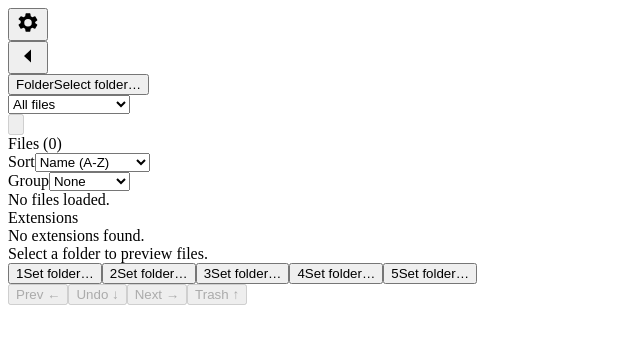
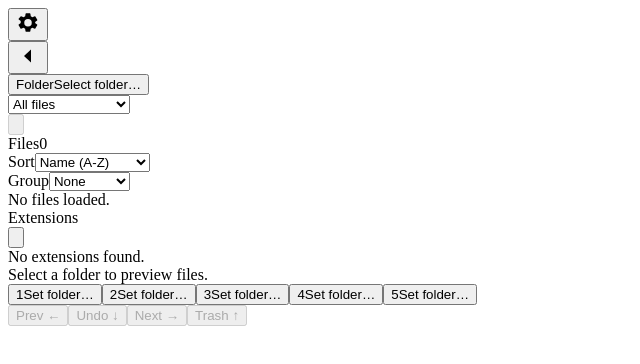
Before and after one commit to totondruppusu/tidy-app, a React (Vite) app: page / in a window 1280 px wide. Shown: the top 364 px of the page, without its empty margins (0-640 px from the left). Built offline with nearby package versions, Linux system fonts and the light colour scheme; the HTML template or start-up script is replaced by a standard one.

Commit message:
beta v0.52

```diff
--- a/src/App.tsx
+++ b/src/App.tsx
@@ -88,6 +88,8 @@ type UndoAction =
       fromPath: string;
       trashPath: string;
     };
+
+const MAX_UNDO_STACK = 20;
 
 const isEditableTarget = (target: EventTarget | null) => {
   if (!(target instanceof HTMLElement)) {
@@ -377,8 +379,9 @@ export default function App() {
   const [renderCount, setRenderCount] = useState(0);
   const [isSettingsOpen, setIsSettingsOpen] = useState(false);
   const [isSidebarCollapsed, setIsSidebarCollapsed] = useState(false);
+  const [isExtensionsCollapsed, setIsExtensionsCollapsed] = useState(false);
   const [theme, setTheme] = useState<ThemeMode>(getInitialTheme);
-  const [lastAction, setLastAction] = useState<UndoAction | null>(null);
+  const [undoStack, setUndoStack] = useState<UndoAction[]>([]);
   const [previewZoom, setPreviewZoom] = useState(1);
   const previewZoomTargetRef = useRef(1);
   const previewZoomRafRef = useRef<number | null>(null);
@@ -619,7 +622,7 @@ export default function App() {
         setFiles([]);
         setCurrentIndex(0);
         setRenderCount(0);
-        setLastAction(null);
+        setUndoStack([]);
         updateStatus(includeSubfolders ? "Scanning folders and subfolders..." : "Scanning folder...");
         const result = await invoke<ScanResult>("scan_folder", {
           folderPath,
@@ -727,6 +730,13 @@ export default function App() {
     [selectedExtensions, sortFiles]
   );
 
+  const pushUndo = useCallback((action: UndoAction) => {
+    setUndoStack((prev) => {
+      const next = [action, ...prev];
+      return next.length > MAX_UNDO_STACK ? next.slice(0, MAX_UNDO_STACK) : next;
+    });
+  }, []);
+
   const trashCurrent = useCallback(async () => {
     if (!currentFile) {
       updateStatus("No file selected.");
@@ -741,7 +751,7 @@ export default function App() {
     try {
       const result = await invoke<TrashResult>("trash_file", { id: currentFile.id });
       removeFileById(currentFile.id);
-      setLastAction({
+      pushUndo({
         kind: "trash",
         file: currentFile,
         fromPath: currentFile.path,
@@ -751,7 +761,7 @@ export default function App() {
     } catch (error) {
       updateStatus(`Trash failed: ${String(error)}`);
     }
-  }, [confirmTrash, currentFile, removeFileById, updateStatus, setLastAction]);
+  }, [confirmTrash, currentFile, removeFileById, updateStatus, pushUndo]);
 
   const moveCurrentToSlot = useCallback(
     async (slotIndex: number, allowPickIfMissing = false) => {
@@ -775,7 +785,7 @@ export default function App() {
         await invoke("set_destination", { destination: destinationPath });
         const result = await invoke<MoveResult>("move_file", { id: currentFile.id });
         removeFileById(currentFile.id);
-        setLastAction({
+        pushUndo({
           kind: "move",
           file: currentFile,
           fromPath: currentFile.path,
@@ -786,7 +796,7 @@ export default function App() {
         updateStatus(`Move failed: ${String(error)}`);
       }
     },
-    [currentFile, destinationSlots, pickDestinationForSlot, removeFileById, updateStatus, setLastAction]
+    [currentFile, destinationSlots, pickDestinationForSlot, removeFileById, updateStatus, pushUndo]
   );
 
   const moveCurrent = useCallback(async () => {
@@ -821,6 +831,7 @@ export default function App() {
   }, []);
 
   const undoLastAction = useCallback(async () => {
+    const lastAction = undoStack[0];
     if (!lastAction) {
       updateStatus("Nothing to undo.");
       return;
@@ -833,12 +844,12 @@ export default function App() {
         destination: lastAction.fromPath,
       });
       restoreFileEntry(lastAction.file);
-      setLastAction(null);
+      setUndoStack((prev) => prev.slice(1));
       updateStatus(`Undid ${lastAction.kind}.`);
     } catch (error) {
       updateStatus(`Undo failed: ${String(error)}`);
     }
-  }, [lastAction, restoreFileEntry, updateStatus, setLastAction]);
+  }, [undoStack, restoreFileEntry, updateStatus]);
 
   const toggleVideoPlayback = useCallback(() => {
     const video = videoRef.current;
@@ -1184,10 +1195,10 @@ export default function App() {
               </div>
             </div>
             <div className="list-header">
-              <span>
-                Files ({filteredCount}
-                {filteredCount !== totalFiles ? `/${totalFiles}` : ""})
-              </span>
+              <div className="list-title">
+                <span>Files</span>
+                <span className="badge badge-text">{totalFiles}</span>
+              </div>
               <div className="list-header-actions">
                 <div className="toolbar-control">
                   <span className="control-label">Sort</span>
@@ -1244,7 +1255,27 @@ export default function App() {
               {isRenderingList && <div className="list-progress">Showing {renderCount} of {filteredCount}</div>}
             </div>
             <div className="list-footer">
+              <div className="list-footer-header">
                 <div className="footer-title">Extensions</div>
+                <button
+                  type="button"
+                  className="icon-button extensions-toggle"
+                  onClick={() => setIsExtensionsCollapsed((prev) => !prev)}
+                  aria-label={isExtensionsCollapsed ? "Expand extensions" : "Collapse extensions"}
+                  aria-pressed={isExtensionsCollapsed}
+                  title={isExtensionsCollapsed ? "Expand extensions" : "Collapse extensions"}
+                >
+                  <svg viewBox="0 0 24 24" aria-hidden="true" focusable="false">
+                    {isExtensionsCollapsed ? (
+                      <path d="M6 15l6-6 6 6H6Z" />
+                    ) : (
+                      <path d="M6 9l6 6 6-6H6Z" />
+                    )}
+                  </svg>
+                </button>
+              </div>
+              {!isExtensionsCollapsed && (
+                <>
                   {allExtensions.length === 0 ? (
                     <div className="extensions-empty">No extensions found.</div>
                   ) : (
@@ -1284,6 +1315,8 @@ export default function App() {
                       </div>
                     </>
                   )}
+                </>
+              )}
             </div>
           </aside>
         )}
@@ -1417,7 +1450,7 @@ export default function App() {
                 className="action-button action-undo"
                 type="button"
                 onClick={undoLastAction}
-                disabled={!lastAction || isLoading}
+                disabled={undoStack.length === 0 || isLoading}
               >
                 Undo ↓
               </button>
--- a/src/app.css
+++ b/src/app.css
@@ -584,9 +584,15 @@ input {
   font-weight: 600;
   display: flex;
   align-items: center;
-  justify-content: space-between;
-  gap: 10px;
+  justify-content: center;
+  gap: 20px;
   background: transparent;
+}
+
+.list-title {
+  display: flex;
+  align-items: center;
+  gap: 8px;
 }
 
 .list-header-actions {
@@ -739,6 +745,13 @@ input {
   background: transparent;
 }
 
+.list-footer-header {
+  display: flex;
+  align-items: center;
+  justify-content: space-between;
+  gap: 8px;
+}
+
 .footer-title {
   font-size: 10px;
   text-transform: uppercase;
@@ -746,6 +759,17 @@ input {
   color: var(--color-text-muted);
 }
 
+.extensions-toggle {
+  width: 24px;
+  height: 24px;
+  border-radius: 999px;
+}
+
+.extensions-toggle svg {
+  width: 14px;
+  height: 14px;
+}
+
 .extensions-empty {
   font-size: 12px;
   color: var(--color-text-faint);
@@ -753,8 +777,8 @@ input {
 
 .extension-filters {
   display: grid;
-  grid-template-columns: repeat(5, minmax(0, 1fr));
-  gap: 8px;
+  grid-template-columns: repeat(4, minmax(0, 1fr));
+  gap: 0;
   align-items: start;
 }
 
@@ -762,15 +786,20 @@ input {
   display: flex;
   align-items: center;
   gap: 4px;
-  padding: 3px 8px;
-  border-radius: 999px;
+  padding: 6px 8px;
+  border-radius: 0;
   border: 1px solid var(--color-border-soft);
-  background: var(--glass-fill-soft);
-  box-shadow: inset 0 1px 0 var(--glass-highlight);
+  background: var(--glass-fill);
+  box-shadow: inset 0 1px 0 var(--glass-highlight), 0 6px 14px rgba(15, 23, 42, 0.08);
   font-size: 11px;
   color: var(--color-text-secondary);
   line-height: 1.4;
   transition: transform 0.2s ease, box-shadow 0.2s ease, border-color 0.2s ease;
+  min-width: 0;
+}
+
+.extension-filter:not(.extension-toggle) {
+  border-color: var(--color-border-faint);
 }
 
 .extension-filter input {
@@ -778,6 +807,16 @@ input {
   height: 12px;
   margin: 0;
   accent-color: var(--color-accent);
+  flex: 0 0 auto;
+}
+
+.extension-filter span {
+  min-width: 0;
+  overflow: hidden;
+  display: -webkit-box;
+  -webkit-box-orient: vertical;
+  -webkit-line-clamp: 2;
+  white-space: normal;
 }
 
 .extensions-controls {
@@ -788,6 +827,7 @@ input {
 
 .extension-filter.extension-toggle {
   font-weight: 600;
+  border-radius: 999px;
 }
 
 .extension-filter:hover {
@@ -934,7 +974,7 @@ input {
   border-radius: 18px;
   background: var(--glass-fill);
   border: 1px solid var(--color-border-card);
-  box-shadow: var(--shadow-card);
+  box-shadow: none;
   backdrop-filter: blur(calc(var(--glass-blur) * 0.6)) saturate(var(--glass-saturation));
   -webkit-backdrop-filter: blur(calc(var(--glass-blur) * 0.6)) saturate(var(--glass-saturation));
   max-width: 360px;
@@ -1027,7 +1067,7 @@ input {
   border-radius: 16px;
   background: var(--glass-fill);
   border: 1px solid var(--color-border-soft);
-  box-shadow: var(--shadow-card);
+  box-shadow: none;
   backdrop-filter: blur(calc(var(--glass-blur) * 0.5)) saturate(var(--glass-saturation));
   -webkit-backdrop-filter: blur(calc(var(--glass-blur) * 0.5)) saturate(var(--glass-saturation));
   max-height: 100%;
@@ -1071,7 +1111,7 @@ input {
   max-width: 100%;
   max-height: 70vh;
   border-radius: 12px;
-  box-shadow: var(--shadow-media);
+  box-shadow: none;
   background: var(--color-media-bg);
   border: 1px solid var(--color-border-soft);
 }
```
Lines whose indentation alone changed are shown as unchanged.
